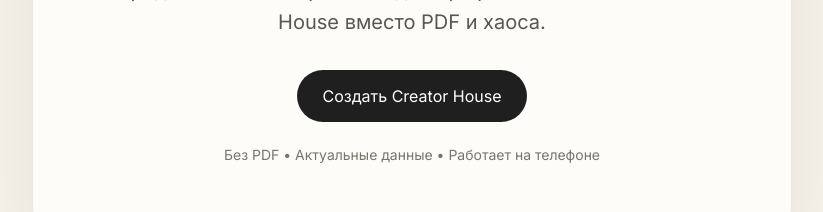
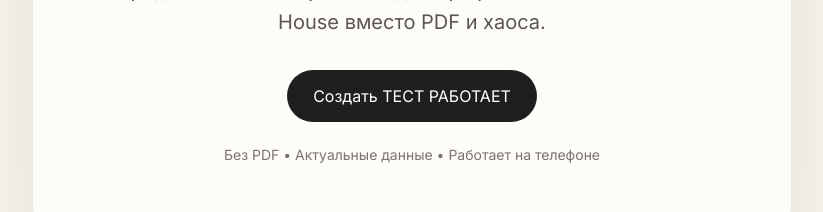
Before and after one commit to tsstish/creator-house, a Next.js app: page / in a window 1280 px wide. Shown: the part 599-811 px from the top of the page, without its empty margins (228-1051 px from the left). Built offline with nearby package versions, Linux system fonts and the light colour scheme.

Commit message:
Update page.tsx

```diff
--- a/app/page.tsx
+++ b/app/page.tsx
@@ -56,7 +56,7 @@ export default function Home() {
           fontSize: "16px",
           cursor: "pointer"
         }}>
-          Создать Creator House
+          Создать ТЕСТ РАБОТАЕТ
         </button>
 
         <p style={{
```
